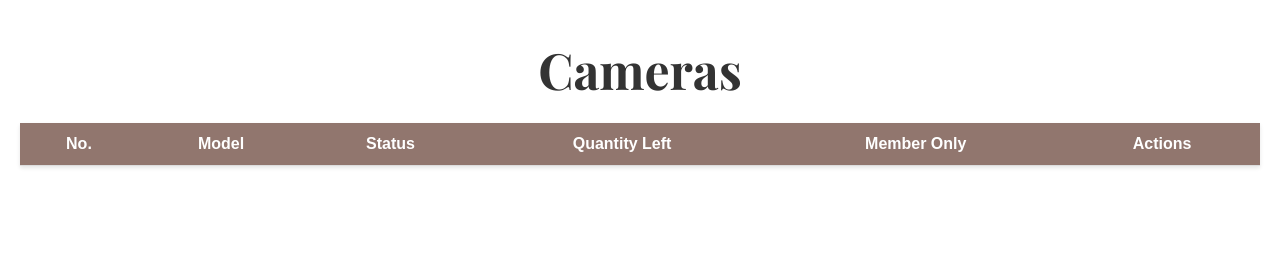
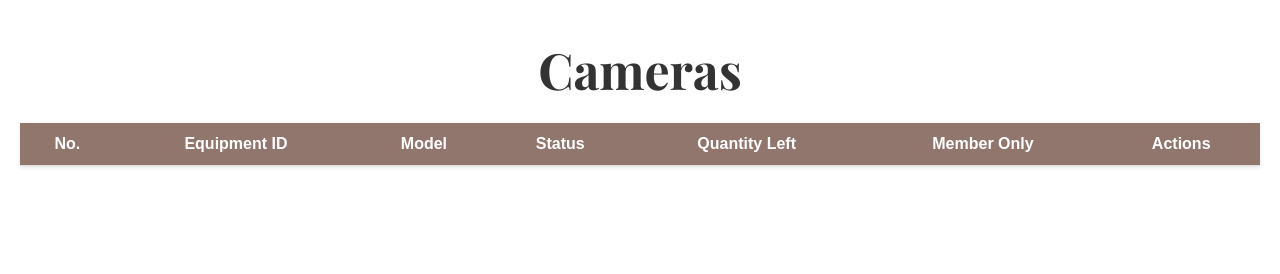
Before and after one commit to the1nP/tonkitlab_borrow, a Flask app: page /admin_camera in a window 1280 px wide. Shown: the part 107-381 px from the top of the page. Run offline with Flask 3, Linux system fonts and the light colour scheme; data that the repository does not hold is empty; parts of the project's set-up code (start-up, migrations or seed data) failed here and were passed over; some libraries are stand-ins or nearby versions.

Commit message:
Add Equipment ID column to item tables in admin templates for better identification

```diff
--- a/templates/admin_accessories.html
+++ b/templates/admin_accessories.html
@@ -46,9 +46,11 @@
                     <thead>
                         <tr>
                             <th>No.</th>
+                            <th>Equipment ID</th> <!-- เพิ่มคอลัมน์ Equipment ID -->
                             <th>Model</th>
                             <th>Status</th>
-                            <th>Quantity Left</th>                            <th>Member Only</th>
+                            <th>Quantity Left</th>
+                            <th>Member Only</th>
                             <th>Actions</th>
                         </tr>
                     </thead>
@@ -56,6 +58,7 @@
                         {% for item in items %}
                         <tr class="parent-row">
                             <td>{{ loop.index }}</td>
+                            <td>{{ item.EquipmentID }}</td> <!-- แสดง Equipment ID -->
                             <td>{{ item.Name }}</td>
                             <td style="color: {{ 'green' if item.StatusEquipment == 'Available' else 'red' }};">
                                 {{ item.StatusEquipment }}
--- a/templates/admin_camera.html
+++ b/templates/admin_camera.html
@@ -47,6 +47,7 @@
                     <thead>
                         <tr>
                             <th>No.</th>
+                            <th>Equipment ID</th> <!-- เพิ่มคอลัมน์ Equipment ID -->
                             <th>Model</th>
                             <th>Status</th>
                             <th>Quantity Left</th>
@@ -58,6 +59,7 @@
                         {% for item in items %}
                         <tr class="parent-row">
                             <td>{{ loop.index }}</td>
+                            <td>{{ item.EquipmentID }}</td> <!-- แสดง Equipment ID -->
                             <td>{{ item.Name }}</td>
                             <td style="color: {{ 'green' if item.StatusEquipment == 'Available' else 'red' }};">
                                 {{ item.StatusEquipment }}
--- a/templates/admin_lenses.html
+++ b/templates/admin_lenses.html
@@ -46,6 +46,7 @@
                     <thead>
                         <tr>
                             <th>No.</th>
+                            <th>Equipment ID</th> <!-- เพิ่มคอลัมน์ Equipment ID -->
                             <th>Model</th>
                             <th>Status</th>
                             <th>Quantity Left</th>
@@ -57,6 +58,7 @@
                         {% for item in items %}
                         <tr class="parent-row">
                             <td>{{ loop.index }}</td>
+                            <td>{{ item.EquipmentID }}</td> <!-- แสดง Equipment ID -->
                             <td>{{ item.Name }}</td>
                             <td style="color: {{ 'green' if item.StatusEquipment == 'Available' else 'red' }};">
                                 {{ item.StatusEquipment }}
```
